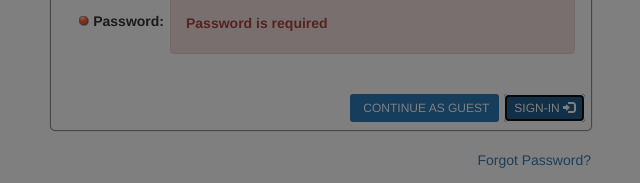
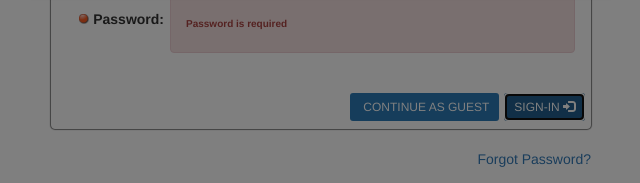
Before and after one commit to perez433/Arrow, a plain HTML site: page Login.html in a window 1280 px wide. Both pictures are taken after a click on the button "SIGN-IN". Shown: the part 282-465 px from the top of the page, 319-959 px from the left. Drawn offline with nearby package versions, Linux system fonts and the light colour scheme; files that its build step writes are made by us from their sources.

Commit message:
Add files via upload

```diff
--- a/Login.html
+++ b/Login.html
@@ -257,7 +257,12 @@ $('#continueGuest').on('click',Aksw.OnlineProfileLogin.guestContinue);});
 
 <!-- Footer -->
 
-
+<style>
+	.error{
+font-size:10px!important;
+font-weight: 5px!important;
+}
+	</style>
 
 
 <div class="footer" style="top: 100vh; visibility:visible; display:block; position:sticky;">
```
